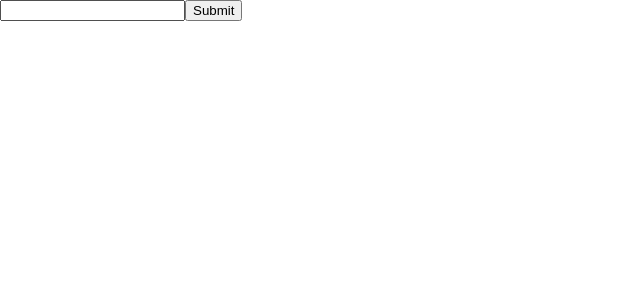
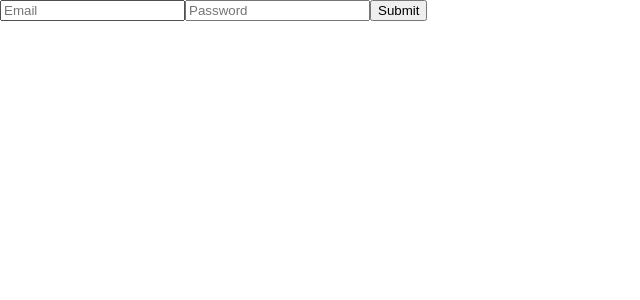
Before and after one commit to GoodGuyGuf/vacationMe-frontend, a React (Create React App) app: page / in a window 1280 px wide. Shown: the top 300 px of the page, without its empty margins (0-640 px from the left). Built offline with nearby package versions, Linux system fonts and the light colour scheme; a web font is replaced by a local one.

Commit message:
created simple login form which updates component state upon input onChange

```diff
--- a/src/components/login/Login.js
+++ b/src/components/login/Login.js
@@ -1,11 +1,35 @@
 import React from 'react';
 
 export default class Login extends React.Component{
+
+    state = {
+        email: "",
+        password: ""
+    }
+
+    handleOnChange = event => {
+        event.preventDefault()
+        this.setState({
+            [event.target.name]: event.target.value
+        })
+    }
+
     render(){
         return(
             <div id="loginform">
                 <form>
-                    <input type="text"/>
+                    <input onChange={this.handleOnChange}
+                     type="email"
+                     name="email"
+                     value={this.state.email}
+                     placeholder="Email"
+                     />
+                    <input onChange={this.handleOnChange}
+                     type="password"
+                     name="password"
+                     value={this.state.password}
+                     placeholder="Password"
+                     />
                     <input type="submit"/>
                 </form>
             </div>
```
